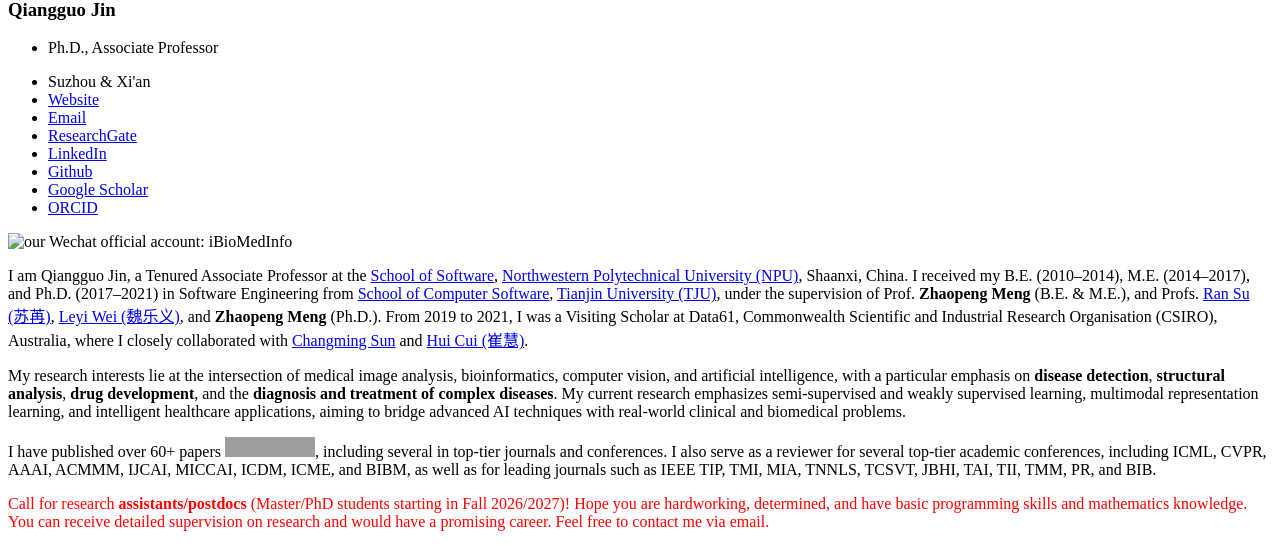
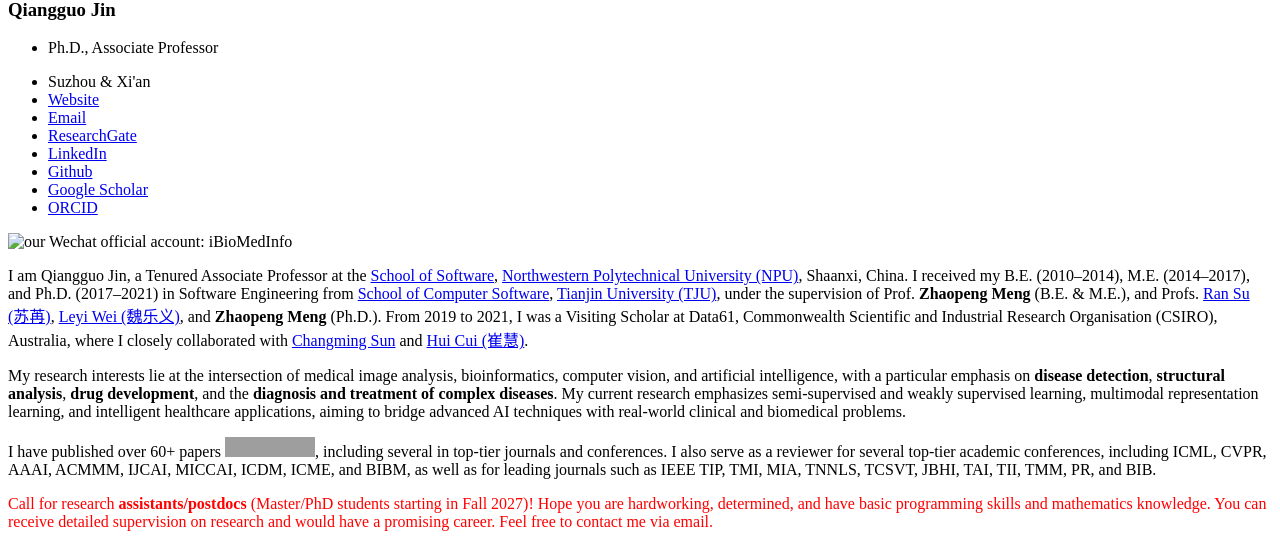
Before and after one commit to qgking/qgking.github.io, a Jekyll site: the page built from _pages/includes/intro.md, in a window 1280 px wide. Shown: the part 526-1073 px from the top of the page. Built offline with Jekyll 4.4.1, drawn with Linux system fonts in a browser that asks for light colours; our own code applies the rules of GitHub Pages for plain Markdown files; grey boxes are pictures that could not be loaded.

Commit message:
update intro

```diff
--- a/_pages/includes/intro.md
+++ b/_pages/includes/intro.md
@@ -6,4 +6,4 @@ My research interests lie at the intersection of medical image analysis, bioinfo
 
 I have published over 60+ papers <a href='https://scholar.google.com/citations?user=USoKG48AAAAJ'><a href='https://scholar.google.com/citations?user=USoKG48AAAAJ'><img src="https://img.shields.io/endpoint?url={{ url | url_encode }}&logo=Google%20Scholar&labelColor=f6f6f6&color=9cf&style=flat&label=citations"></a>, including several in top-tier journals and conferences. I also serve as a reviewer for several top-tier academic conferences, including ICML, CVPR, AAAI, ACMMM, IJCAI, MICCAI, ICDM, ICME, and BIBM, as well as for leading journals such as IEEE TIP, TMI, MIA, TNNLS, TCSVT, JBHI, TAI, TII, TMM, PR, and BIB.
 
-<span style="color: red"> Call for research **assistants/postdocs**  (Master/PhD students starting in Fall 2026/2027)! Hope you are hardworking, determined, and have basic programming skills and mathematics knowledge. You can receive detailed supervision on research and would have a promising career. Feel free to contact me via email. </span>
+<span style="color: red"> Call for research **assistants/postdocs**  (Master/PhD students starting in Fall 2027)! Hope you are hardworking, determined, and have basic programming skills and mathematics knowledge. You can receive detailed supervision on research and would have a promising career. Feel free to contact me via email. </span>
```
